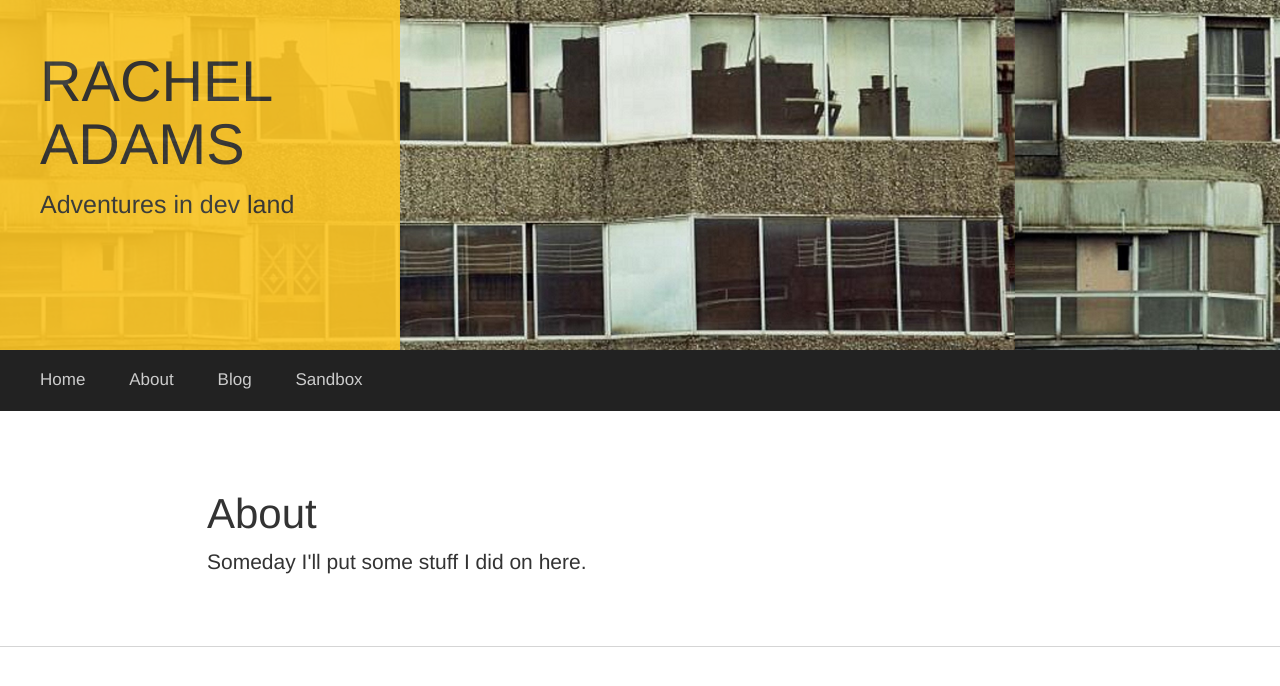
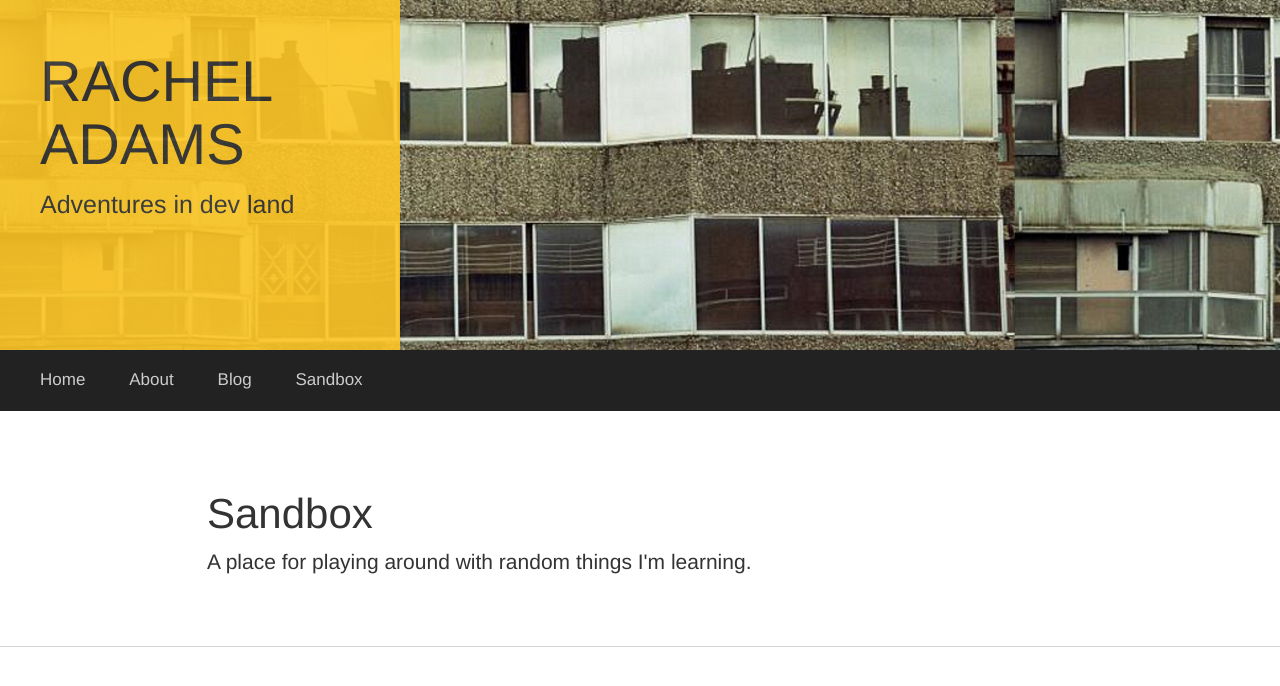
Before and after one commit to rachelAdams/rachelAdams.github.io, a Jekyll site: the page built from sandbox/index.html, in a window 1280 px wide. Shown: the top 686 px of the page. Built offline with Jekyll 4.4.1, drawn with Linux system fonts in a browser that asks for light colours; nearby versions of some CDN libraries.

Commit message:
sandbox update

```diff
--- a/_layouts/default.html
+++ b/_layouts/default.html
@@ -24,7 +24,7 @@
             <li><a href="/">Home</a></li>
             <li><a href="/about">About</a></li>
             <li><a href="/blog">Blog</a></li>
-            <li><a href="/blog">Sandbox</a></li>
+            <li><a href="/sandbox">Sandbox</a></li>
         </ul>
     </nav>
     <div class="container content">
--- a/sandbox/index.html
+++ b/sandbox/index.html
@@ -3,8 +3,8 @@ layout: default
 ---
 
 <div class="sandbox">
-    <h1>About</h1>
-    <p> Someday I'll put some stuff I did on here.</p>
+    <h1>Sandbox</h1>
+    <p> A place for playing around with random things I'm learning.</p>
     <ul class="contacts">
     </ul>
 </div>
```
